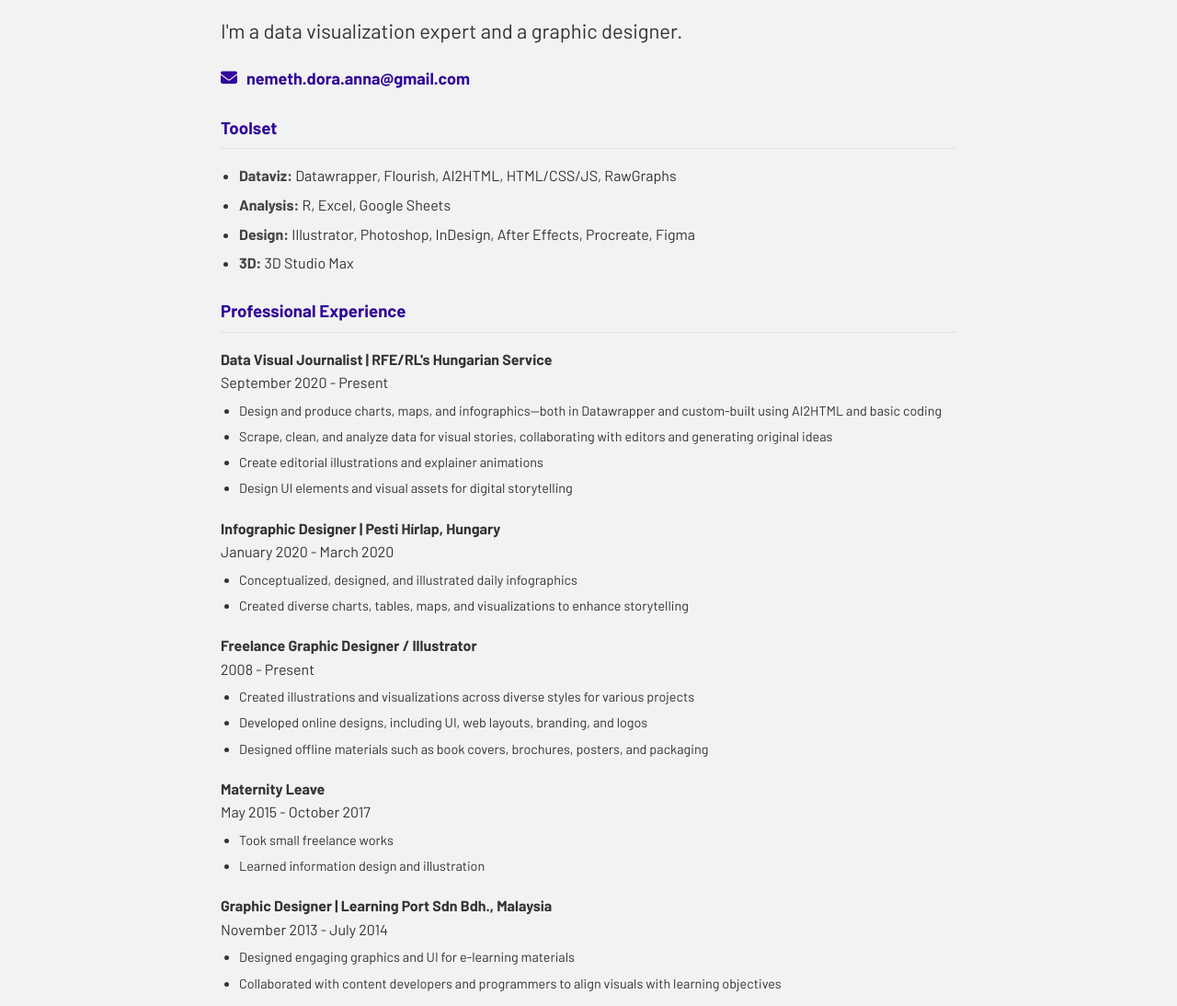
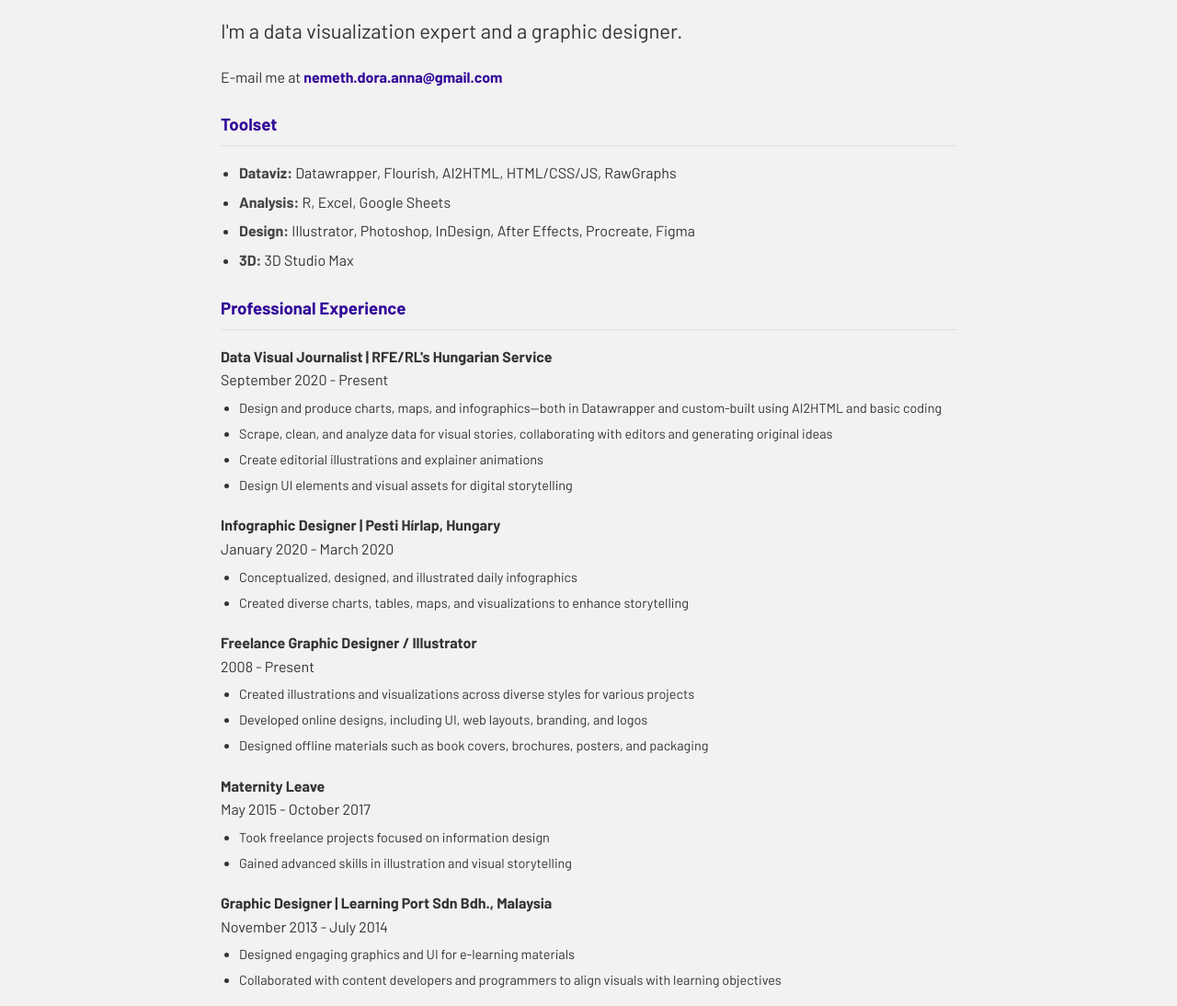
Before and after one commit to doranemeth/dataviz, a plain HTML site: page cv.html in a window 1280 px wide. Shown: the part 170-1264 px from the top of the page at 92% size. Drawn offline with Linux system fonts and the light colour scheme.

Commit message:
Add files via upload

```diff
--- a/cv.html
+++ b/cv.html
@@ -10,6 +10,11 @@
         <link href="https://fonts.googleapis.com/css2?family=Barlow:ital,wght@0,100;0,200;0,300;0,400;0,500;0,600;0,700;0,800;0,900;1,100;1,200;1,300;1,400;1,500;1,600;1,700;1,800;1,900&family=Noto+Sans:ital,wght@0,100..900;1,100..900&display=swap" rel="stylesheet">
         <link rel="stylesheet" href="https://cdnjs.cloudflare.com/ajax/libs/font-awesome/6.5.1/css/all.min.css">
         <link rel="stylesheet" href="styles.css">
+
+        <link rel="icon" type="image/x-icon" href="favicon.ico">
+    <!-- For modern browsers -->
+    <link rel="icon" type="image/png" sizes="32x32" href="favicon-32x32.png">
+    <link rel="icon" type="image/png" sizes="16x16" href="favicon-16x16.png">
     </head>
 <body>
 
@@ -47,9 +52,8 @@
     <h1>Hi! I'm Dóra Németh.</h1>
     <h2>I'm a data visualization expert and a graphic designer.</h2>
 
-    <div class="contact-info">
-        <div class="contact-item">
-            <i class="fas fa-envelope icon"></i>
+    <div >
+        E-mail me at
             <a href="mailto:nemeth.dora.anna@gmail.com">nemeth.dora.anna@gmail.com</a>
         </div>
 
@@ -103,8 +107,8 @@
    <div class="job-title">Maternity Leave</div>
         <div>May 2015 - October 2017</div>
         <ul>
-            <li>Took small freelance works</li>
-            <li>Learned information design and illustration</li>
+            <li>Took freelance projects focused on information design</li>
+            <li>Gained advanced skills in illustration and visual storytelling</li>
         </ul>
     </div>
 </div>
--- a/styles.css
+++ b/styles.css
@@ -39,11 +39,7 @@ body {
         padding: 0 1rem;
     }
 
-    .contact-info {
-        flex-direction: column;
-        gap: 1rem;
 
-    }
 
     .logo {
         height: 24px;
@@ -127,23 +123,16 @@ h2 {
     margin-bottom: 1.25rem;
 }
 
-.contact-info {
-    display: flex;
 
-    margin-bottom: 1.5rem;
 
-}
-
-.contact-item, .social-links {
+.social-links {
     display: flex;
     align-items: center;
-    gap: 10px;
+    gap: 23px;
     font-size: 18px;
 }
 
-.social-links {
-    gap: 23px;
-}
+
 
 .social-link {
     display: flex;
```
Also changed, not shown: index.html (+6 -1 lines), DoraNemeth_eng_cv_infogr-02.svg (added), favicon-16x16.png (added), favicon-32x32.png (added), favicon.ico (added).
